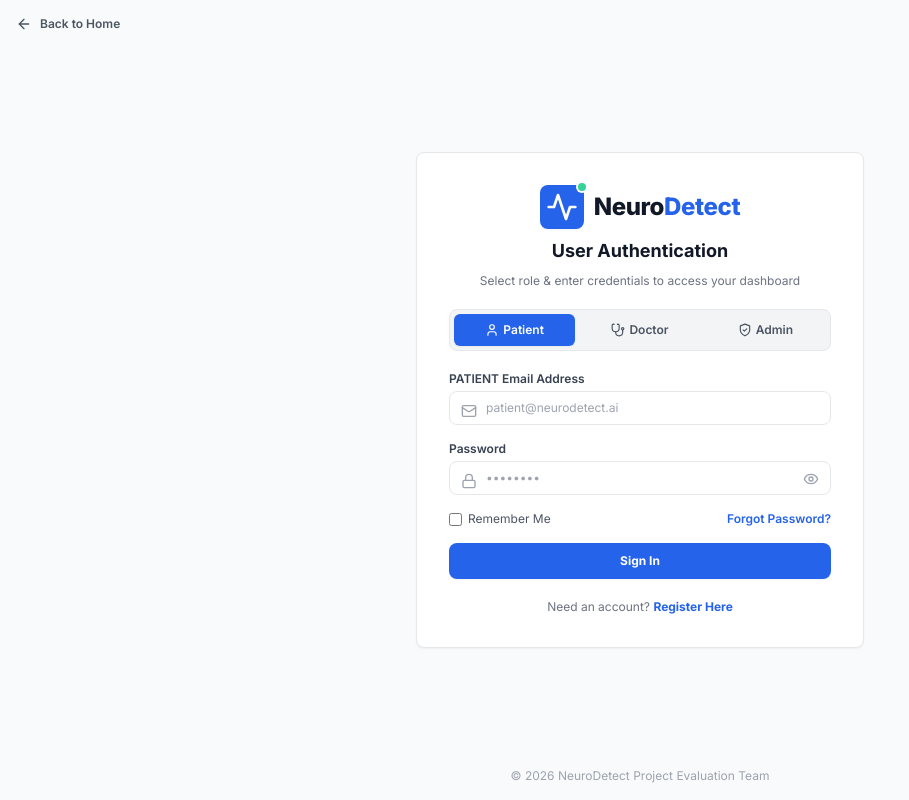
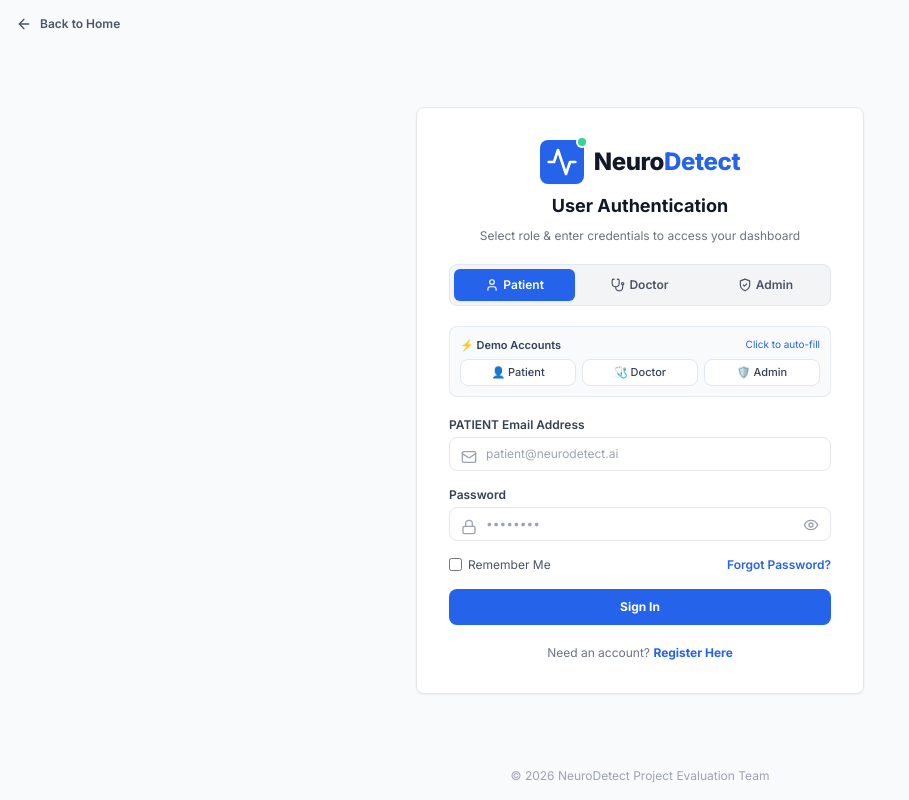
Before and after one commit to ak4289009-a11y/NeuroDetect, a React (Vite) app in the folder frontend/: page /login in a window 1280 px wide. Shown: the whole page, without its empty margins (0-909 px from the left). Built offline with nearby package versions, Linux system fonts and the light colour scheme; no server answers.

Commit message:
fix(auth): auto-approve doctors, handle role mismatch smoothly, add 1-click demo logins

```diff
--- a/frontend/src/pages/LoginPage.jsx
+++ b/frontend/src/pages/LoginPage.jsx
@@ -33,14 +33,15 @@ const LoginPage = () => {
     e.preventDefault();
     setLoading(true);
     try {
-      const data = await login(email, password, role);
-      setToast({ message: `Welcome back, ${data.name}!`, type: 'success' });
+      const cleanEmail = email.trim();
+      const data = await login(cleanEmail, password, role);
+      setToast({ message: `Welcome back, ${data.name}! Redirecting to ${data.role} dashboard...`, type: 'success' });
 
       setTimeout(() => {
         if (data.role === 'ADMIN') navigate('/admin');
         else if (data.role === 'DOCTOR') navigate('/doctor');
         else navigate('/patient');
-      }, 800);
+      }, 700);
     } catch (err) {
       const errorMsg = err.response?.data?.detail || 'Authentication failed. Please check credentials.';
       setToast({ message: errorMsg, type: 'error' });
@@ -141,6 +142,49 @@ const LoginPage = () => {
               </button>
             );
           })}
+        </div>
+
+        {/* 1-Click Demo Fill for Viva & Evaluation */}
+        <div className="bg-slate-50 border border-slate-200/80 rounded-lg p-2.5 space-y-1.5">
+          <div className="flex items-center justify-between text-[11px] font-semibold text-slate-700">
+            <span>⚡ Demo Accounts</span>
+            <span className="text-[10px] text-blue-600 font-normal">Click to auto-fill</span>
+          </div>
+          <div className="grid grid-cols-3 gap-1.5">
+            <button
+              type="button"
+              onClick={() => {
+                setRole('PATIENT');
+                setEmail('patient@neurodetect.ai');
+                setPassword('Patient@123456');
+              }}
+              className="py-1 px-2 bg-white hover:bg-blue-50 border border-slate-200 hover:border-blue-300 rounded text-[11px] font-medium text-slate-700 hover:text-blue-700 transition-all text-center shadow-xs"
+            >
+              👤 Patient
+            </button>
+            <button
+              type="button"
+              onClick={() => {
+                setRole('DOCTOR');
+                setEmail('dr.rajesh@neurodetect.ai');
+                setPassword('Doctor@123456');
+              }}
+              className="py-1 px-2 bg-white hover:bg-blue-50 border border-slate-200 hover:border-blue-300 rounded text-[11px] font-medium text-slate-700 hover:text-blue-700 transition-all text-center shadow-xs"
+            >
+              🩺 Doctor
+            </button>
+            <button
+              type="button"
+              onClick={() => {
+                setRole('ADMIN');
+                setEmail('admin@neurodetect.ai');
+                setPassword('Admin@123456');
+              }}
+              className="py-1 px-2 bg-white hover:bg-blue-50 border border-slate-200 hover:border-blue-300 rounded text-[11px] font-medium text-slate-700 hover:text-blue-700 transition-all text-center shadow-xs"
+            >
+              🛡️ Admin
+            </button>
+          </div>
         </div>
 
         {/* Form */}
```
Also changed, not shown: 27 other files (tests, documents, lock files or other folders).
